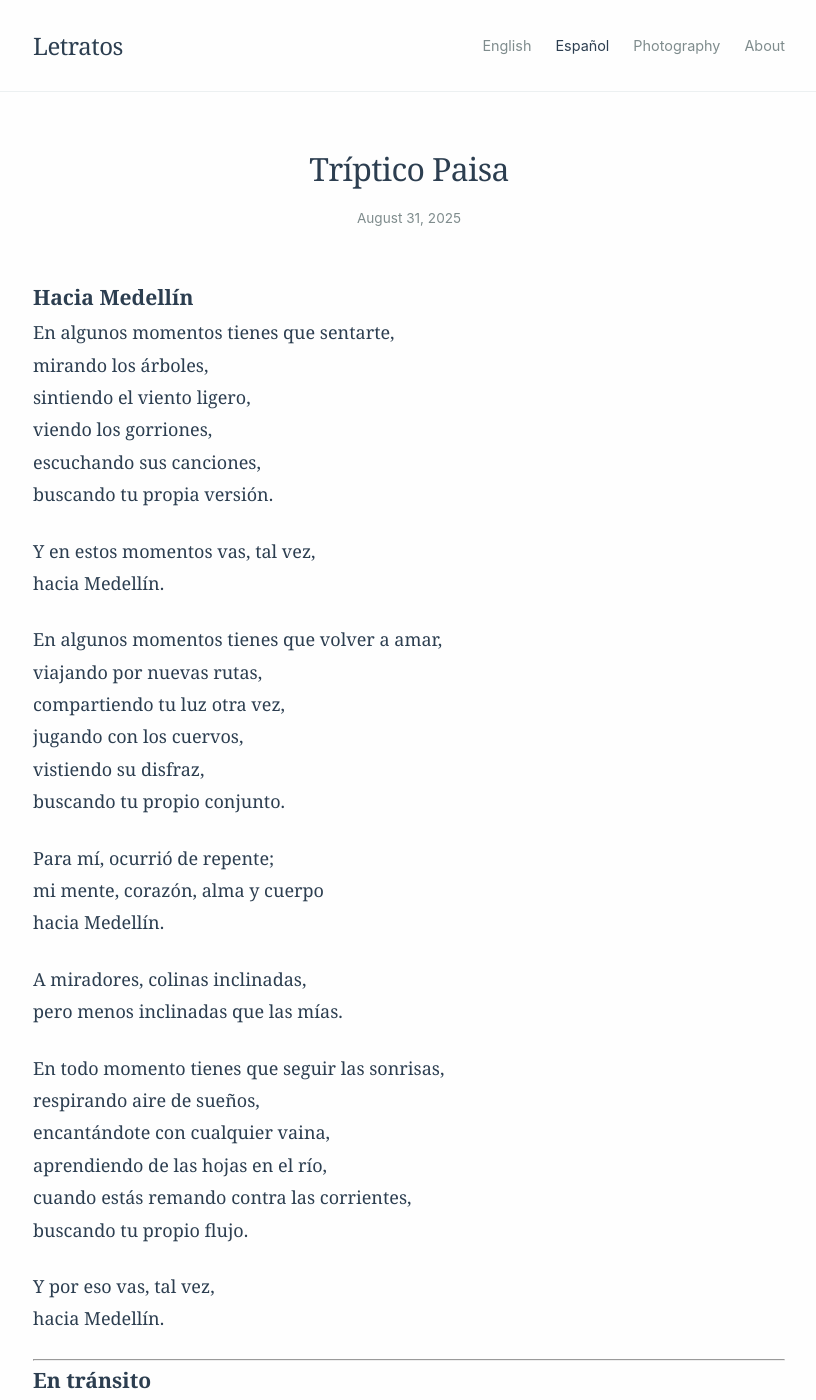
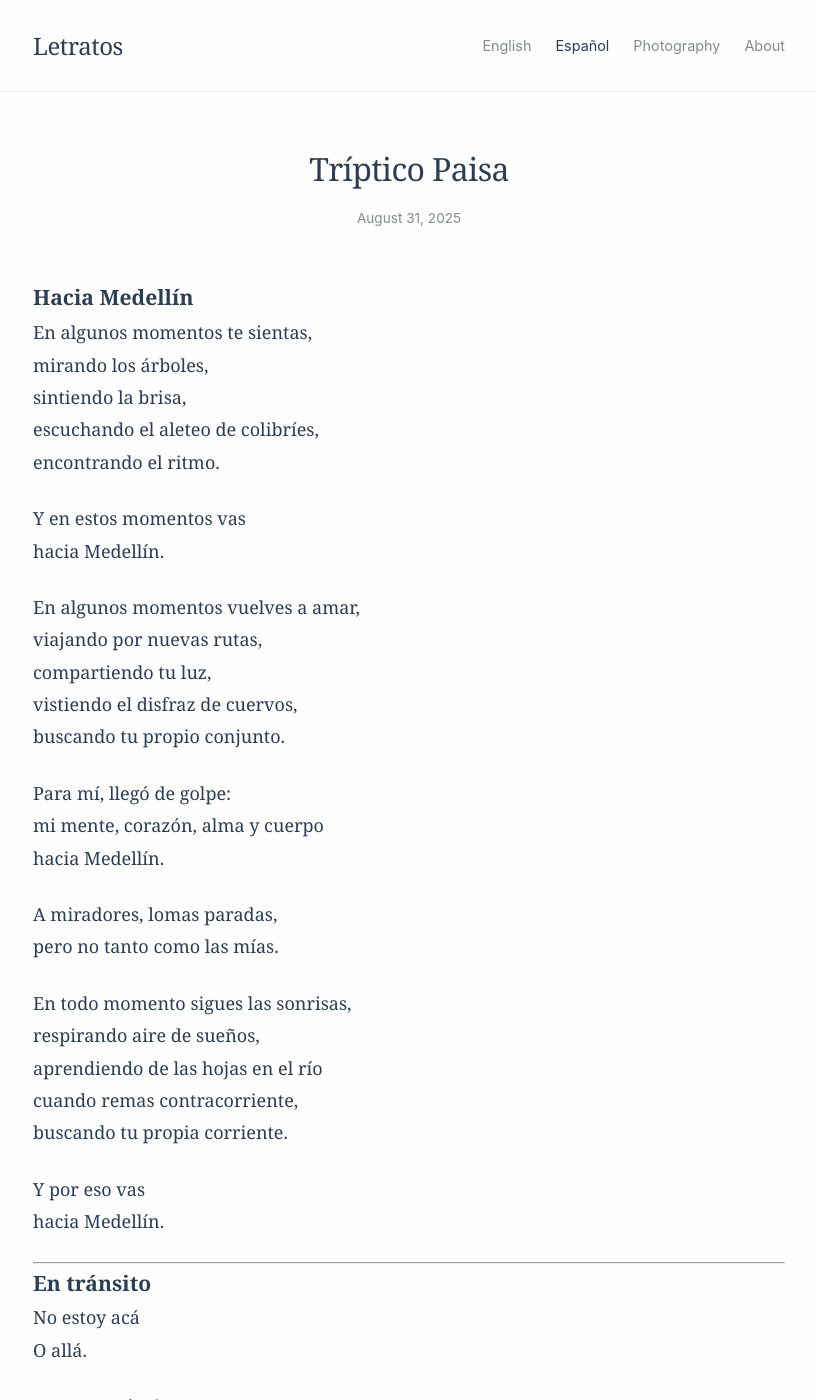
Before and after one commit to bjpl/letratos, a Jekyll site: the page built from _poems_es/Tríptico Paisa.md, in a window 1280 px wide and 1400 px high. Shown: the whole window, without its empty margins (231-1047 px from the left). Built offline with Jekyll 4.4.1, drawn with Linux system fonts in a browser that asks for light colours.

Commit message:
Update Hacia Medellín poem with refined verses
- Changed perspective from "tienes que" to present tense
- Refined imagery: colibríes instead of gorriones
- Simplified language for better flow
- Updated metaphors: "lomas paradas" and "contracorriente"
- Removed "tal vez" for more decisive tone

🤖 Generated with [Claude Code](https://claude.ai/code)

Co-Authored-By: Claude <noreply@anthropic.com>

```diff
--- a/_poems_es/Tríptico Paisa.md
+++ b/_poems_es/Tríptico Paisa.md
@@ -8,38 +8,35 @@ categories: [spanish, triptych, travel, introspection]
 
 ### Hacia Medellín
 
-En algunos momentos tienes que sentarte,
+En algunos momentos te sientas,
 mirando los árboles,
-sintiendo el viento ligero,
-viendo los gorriones,
-escuchando sus canciones,
-buscando tu propia versión.
+sintiendo la brisa,
+escuchando el aleteo de colibríes,
+encontrando el ritmo.
 
-Y en estos momentos vas, tal vez,
+Y en estos momentos vas
 hacia Medellín.
 
-En algunos momentos tienes que volver a amar,
+En algunos momentos vuelves a amar,
 viajando por nuevas rutas,
-compartiendo tu luz otra vez,
-jugando con los cuervos,
-vistiendo su disfraz,
+compartiendo tu luz,
+vistiendo el disfraz de cuervos,
 buscando tu propio conjunto.
 
-Para mí, ocurrió de repente;
+Para mí, llegó de golpe:
 mi mente, corazón, alma y cuerpo
 hacia Medellín.
 
-A miradores, colinas inclinadas,
-pero menos inclinadas que las mías.
+A miradores, lomas paradas,
+pero no tanto como las mías.
 
-En todo momento tienes que seguir las sonrisas,
+En todo momento sigues las sonrisas,
 respirando aire de sueños,
-encantándote con cualquier vaina,
-aprendiendo de las hojas en el río,
-cuando estás remando contra las corrientes,
-buscando tu propio flujo.
+aprendiendo de las hojas en el río
+cuando remas contracorriente,
+buscando tu propia corriente.
 
-Y por eso vas, tal vez,
+Y por eso vas
 hacia Medellín.
 
 ---
```
